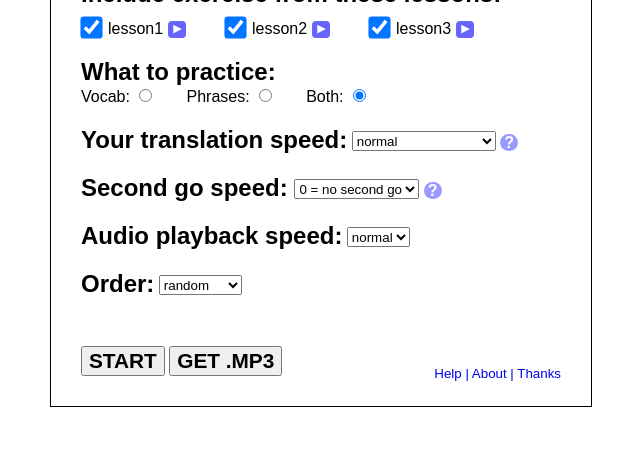
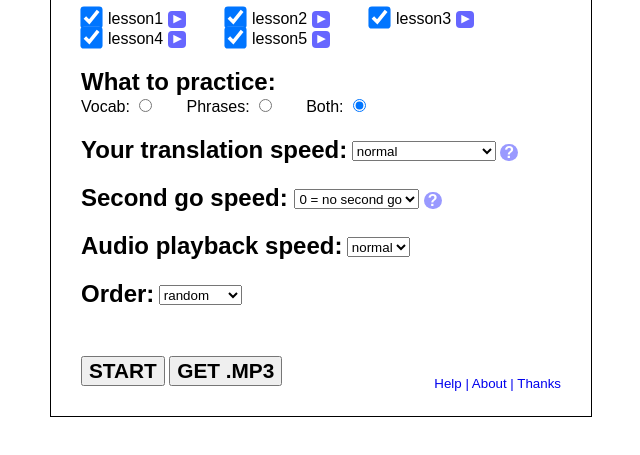
Before and after one commit to skwirrel/EsperantoTeacher2, a plain HTML site: page docroot/index.html in a window 1280 px wide. Shown: the part 261-716 px from the top of the page, without its empty margins (319-959 px from the left). Drawn offline with Linux system fonts and the light colour scheme.

Commit message:
Added in lessons 4 and 5

```diff
--- a/docroot/index.html
+++ b/docroot/index.html
@@ -7,7 +7,7 @@
 <script src="js/mic.js"></script>
 <script src="js/jQuery.deserialize.js"></script>
 <script>
-var files=['lesson1','lesson2','lesson3'];
+var files=['lesson1','lesson2','lesson3','lesson4','lesson5'];
 var labelData=[];
 
 var playlist;
```
